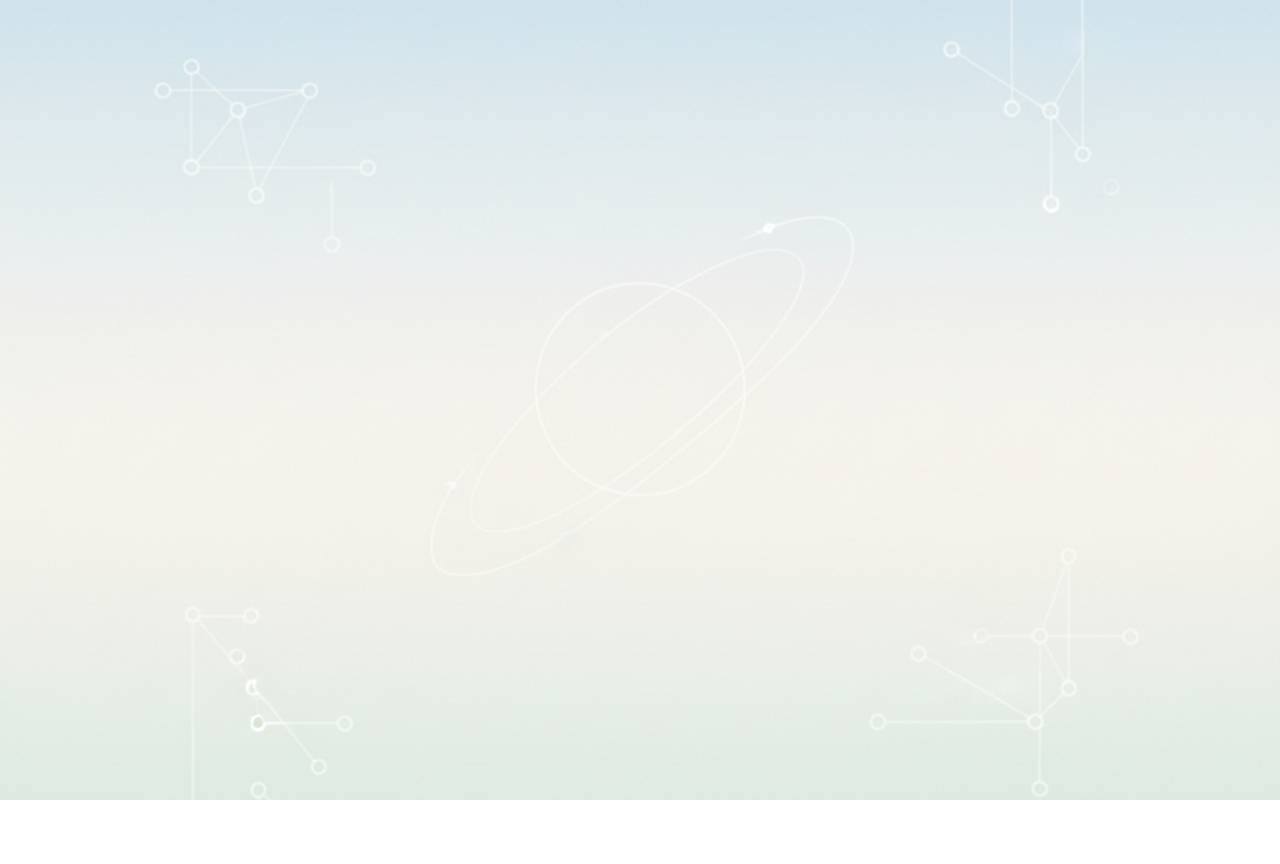
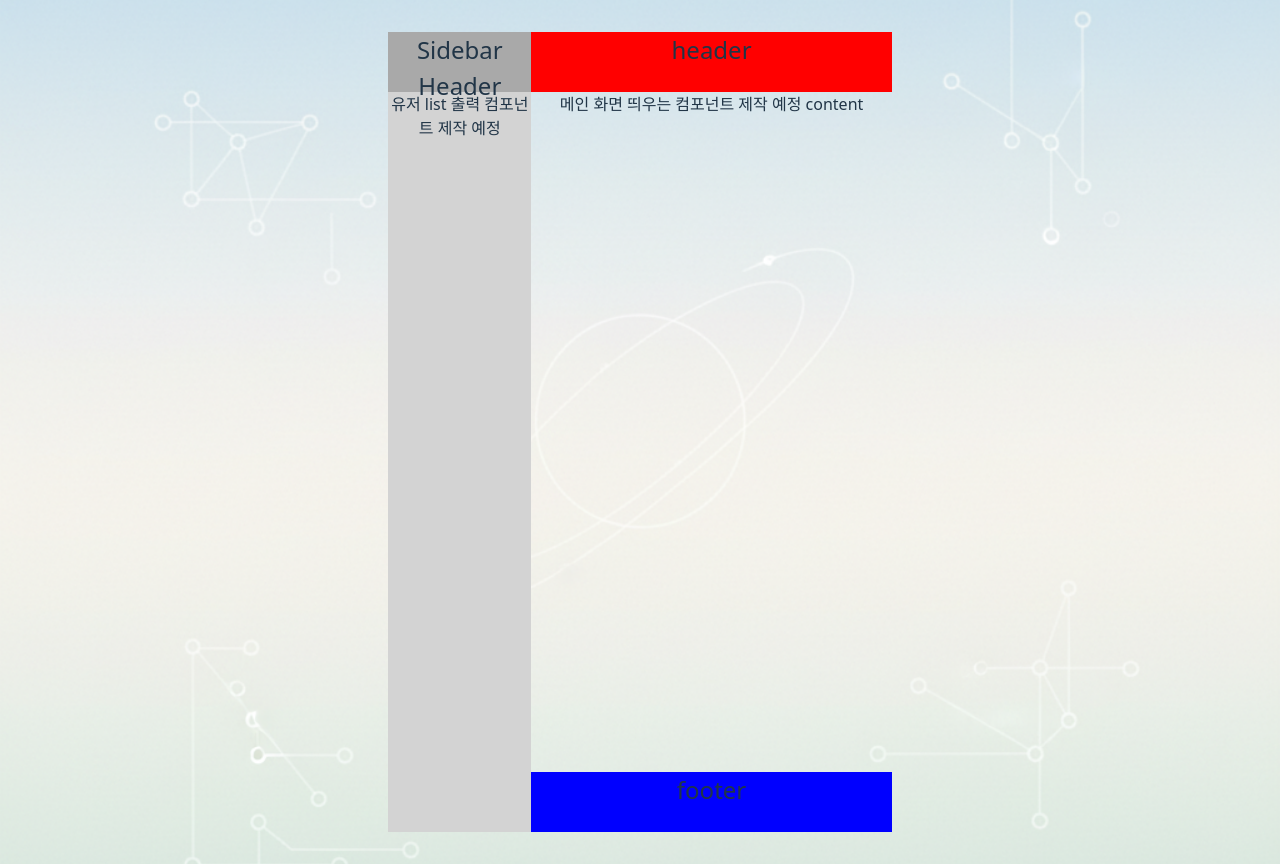
Before and after one commit to nkkinde/mokwonhackaton, a React (Vite) app: page /test in a window 1280 px wide. Before the commit this address had no page. Before the commit the page ends 800 px from the top, so only its background shows below. Built offline with nearby package versions, Linux system fonts and the light colour scheme.

Commit message:
add test page

```diff
--- a/src/App.jsx
+++ b/src/App.jsx
@@ -2,6 +2,7 @@ import { Routes, Route } from 'react-router-dom';
 import Login from './Login.jsx';
 import Signup from './Signup.jsx';
 import MainPage from './DashBoardPage.jsx';
+import TestPage from './Pages/TestPage.jsx';
 import './App.css';
 
 function App() {
@@ -11,6 +12,7 @@ function App() {
             <Route path="/login" element={<Login />} />
             <Route path="/MainPage" element={<MainPage />} />
             <Route path="/signup" element={<Signup />} />
+            <Route path="/test" element={<TestPage />} />
         </Routes>
     );
 }
```
